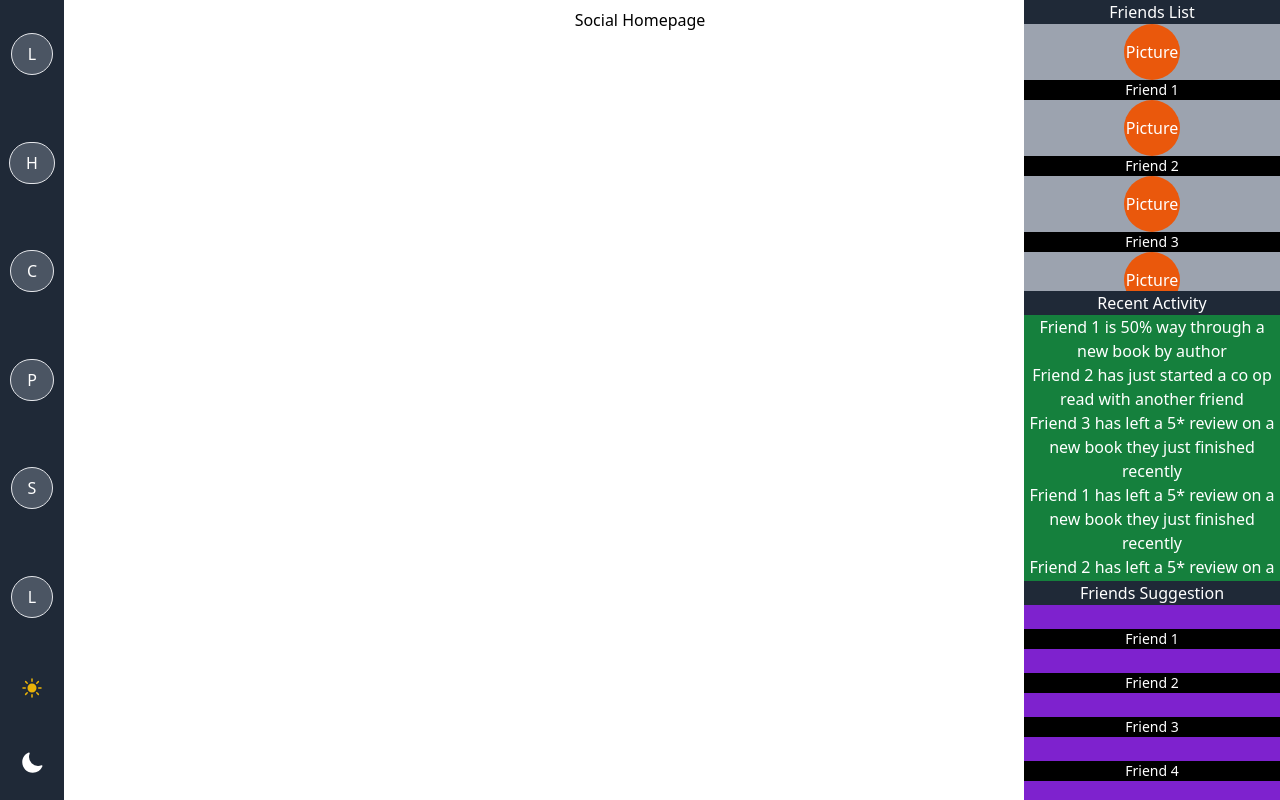
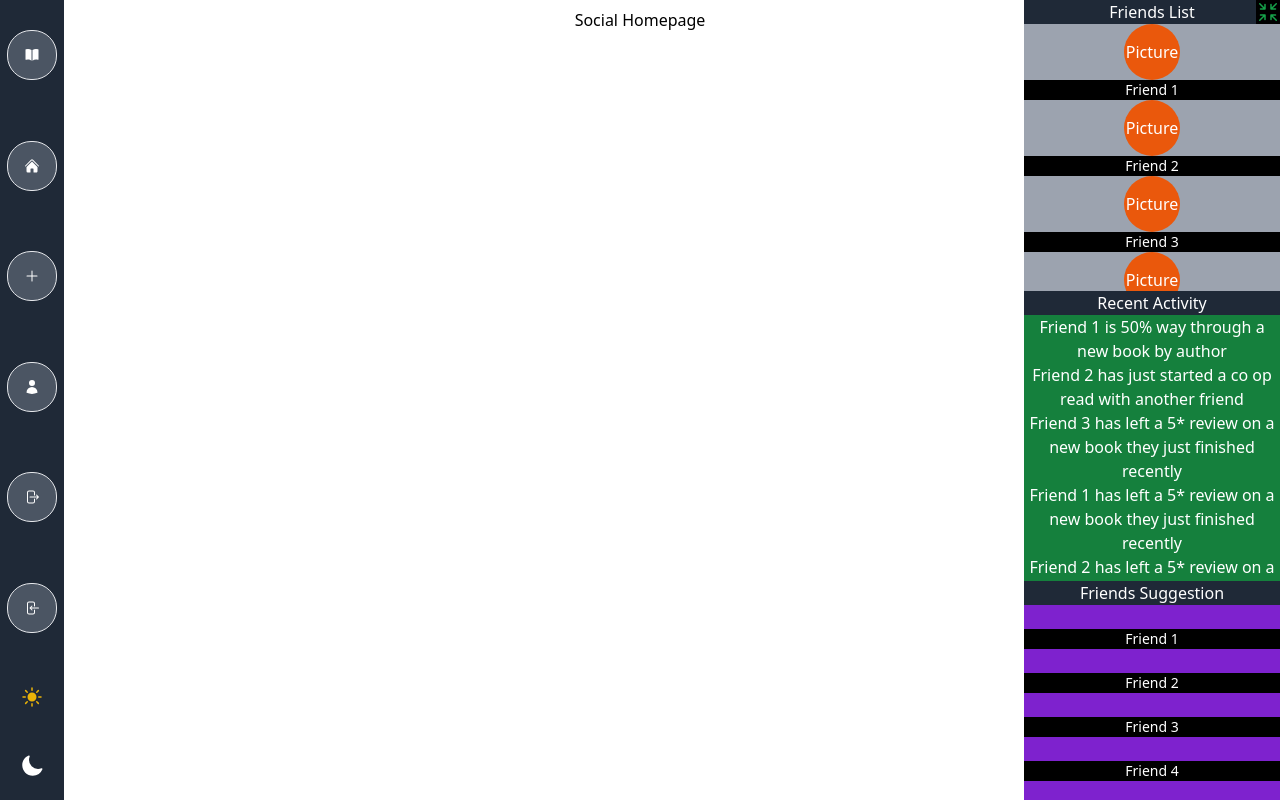
Before and after one commit to michaelhodgkins/pocketbook-client, a React (Create React App) app: page /home in a window 1280 px wide. Built offline with nearby package versions, Linux system fonts and the light colour scheme.

Commit message:
added button for future hiding functionality and changed nav bar buttons

```diff
--- a/src/components/NavBar.js
+++ b/src/components/NavBar.js
@@ -2,35 +2,42 @@ import React from 'react'
 import { Link } from 'react-router-dom'
 import { SunIcon } from '@heroicons/react/24/solid'
 import { MoonIcon } from '@heroicons/react/24/solid'
+import { BookOpenIcon } from '@heroicons/react/24/solid'
+import { HomeIcon } from '@heroicons/react/24/solid'
+import { PlusIcon } from '@heroicons/react/24/solid'
+import { UserIcon } from '@heroicons/react/24/solid'
+import { ArrowRightOnRectangleIcon } from '@heroicons/react/24/solid'
+import { ArrowLeftOnRectangleIcon } from '@heroicons/react/24/solid'
+
 const ResponsiveNavBar = () => {
   return (
     <div className="bg-gray-800 h-screen w-16 flex flex-col m-0 fixed top-0 items-center justify-around">
     <button className="group bg-gray-600 border border-white-700 text-white hover:bg-green-600 px-4 py-2 mt-2 mb-2 rounded-3xl hover:scale-125 transition-all duration-200 ease-linear">
-    <Link to={"/"}>L</Link>
+    <Link to={"/"}><BookOpenIcon className='text-white w-4 h-8'></BookOpenIcon></Link>
         <div className='inline-block absolute invisible group-hover:visible text-black shadow-md bg-gray-300 text-center  text-sm rounded-md w-28 mx-6'> Landing Page
         </div>
     </button>
     <button className="group bg-gray-600 items-center border border-white-700 text-white hover:bg-green-600 px-4 py-2 mt-2 mb-2 rounded-3xl hover:scale-125 transition-all duration-200 ease-linear">
-    <Link to={"/home"}>H</Link>
+    <Link to={"/home"}><HomeIcon className='text-white w-4 h-8'/></Link>
         <div className='inline-block absolute invisible group-hover:visible text-black shadow-md bg-gray-300 text-center  text-sm rounded-md w-28 mx-6'> Home Page
         </div></button>
     <button className="group bg-gray-600 items-center border border-white-700 text-white hover:bg-green-600 px-4 py-2 mt-2 mb-2 rounded-3xl hover:scale-125 transition-all duration-200 ease-linear">
-    <Link to={"/creation"}>C</Link>
+    <Link to={"/creation"}><PlusIcon className='text-white w-4 h-8'/></Link>
         <div className='inline-block absolute invisible group-hover:visible text-black shadow-md bg-gray-300 text-center  text-sm rounded-md w-28 mx-6'> Creation Page
         </div>
     </button>
     <button className="group bg-gray-600 items-center border border-white-700 text-white hover:bg-green-600 px-4 py-2 mt-2 mb-2 rounded-3xl hover:scale-125 transition-all duration-200 ease-linear">
-    <Link to={"/profile"}>P</Link>
+    <Link to={"/profile"}><UserIcon className='text-white w-4 h-8'></UserIcon></Link>
         <div className='inline-block absolute invisible group-hover:visible text-black shadow-md bg-gray-300 text-center  text-sm rounded-md w-28 mx-6'> Profile Page
         </div>
     </button>
     <button className="group bg-gray-600 items-center border border-white-700 text-white hover:bg-green-600 px-4 py-2 mt-2 mb-2 rounded-3xl hover:scale-125 transition-all duration-200 ease-linear">
-    <Link to={"/signup"}>S</Link>
+    <Link to={"/signup"}><ArrowRightOnRectangleIcon className='text-white w-4 h-8'></ArrowRightOnRectangleIcon></Link>
         <div className='inline-block absolute invisible group-hover:visible text-black shadow-md bg-gray-300 text-center  text-sm rounded-md w-28 mx-6'> Signup
         </div>
     </button>
     <button className="group bg-gray-600 items-center border border-white-700 text-white hover:bg-green-600 px-4 py-2 mt-2 mb-2 rounded-3xl hover:scale-125 transition-all duration-200 ease-linear">
-    <Link to={"/login"}>L</Link>
+    <Link to={"/login"}><ArrowLeftOnRectangleIcon className='text-whhite w-4 h-8'></ArrowLeftOnRectangleIcon></Link>
         <div className='inline-block absolute invisible group-hover:visible text-black shadow-md bg-gray-300 text-center  text-sm rounded-md w-28 mx-6'> Login
         </div>
     </button>
--- a/src/components/SideBar.js
+++ b/src/components/SideBar.js
@@ -1,7 +1,9 @@
 import React from "react";
-
+import { ArrowsPointingInIcon } from '@heroicons/react/24/solid'
 const SideBar = () => {
   return (
+    <>
+    <button className='bg-black fixed z-10 right-0'><ArrowsPointingInIcon className='h-6 w-6 text-green-600'/></button>
     <div className="fixed right-0 h-screen">
       <header className="text-white w-64 text-center overscroll-auto">
         <h1 className="bg-gray-800">Friends List</h1>
@@ -64,6 +66,7 @@ const SideBar = () => {
           <p className="text-white text-sm bg-black">Friend 4</p>
       </div>
     </div>
+    </>
   );
 };
 
```
